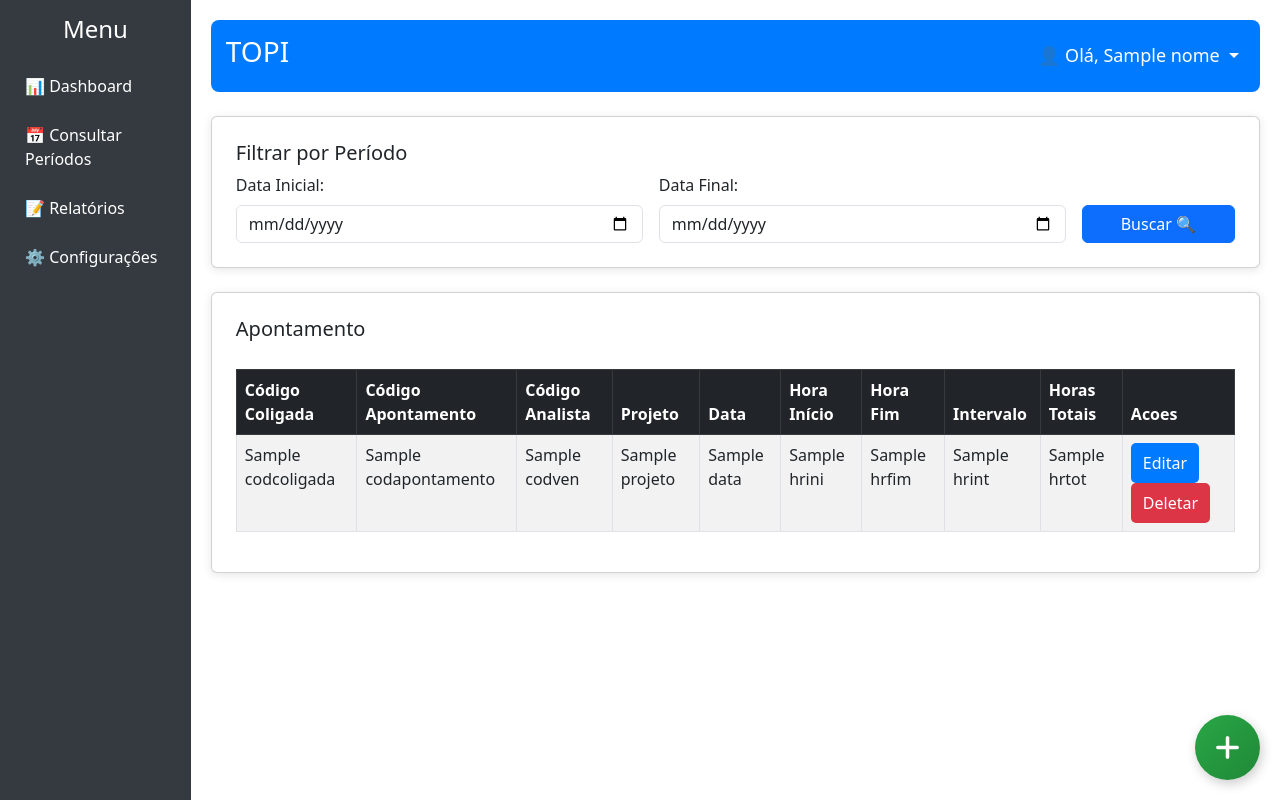
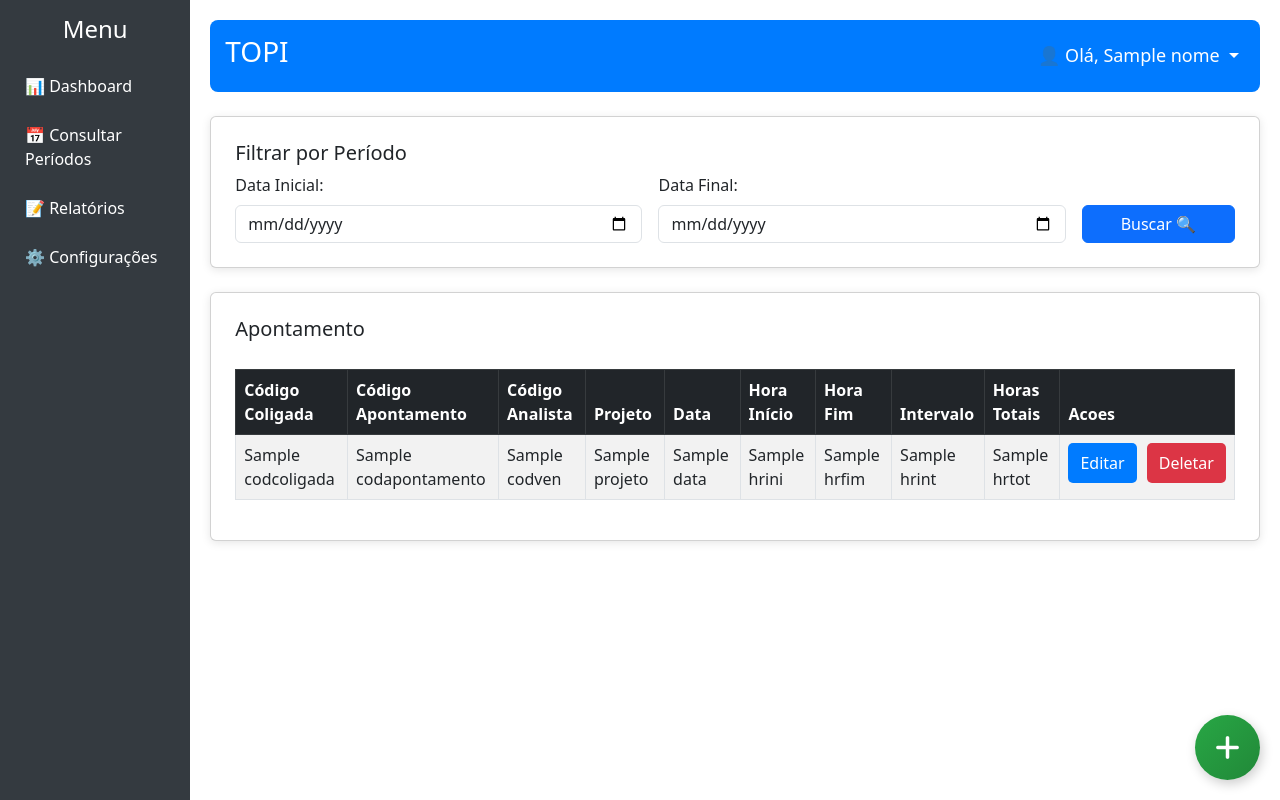
Before and after one commit to Renan-Ald/TOPI--Project, a Flask app: template app/templates/dashboard.html in a window 1280 px wide. Run offline with Flask 3, Linux system fonts and the light colour scheme; the template is opened without the code that fills it: most values are stand-ins (such as "Sample title", 1, 10 or a date in 2020).

Commit message:
ajuste dos botoes no dashboard editar e deletar

```diff
--- a/app/templates/dashboard.html
+++ b/app/templates/dashboard.html
@@ -91,20 +91,21 @@
                                     <td>{{ item.HRINT }}</td>
                                     <td>{{ item.HRTOT }}</td>
                                     <td>
+                                        <div style="display: flex; gap: 10px;">
                                             <a href="{{ url_for('routes.apontamento_page_edit', codcoligada=item.CODCOLIGADA, codapontamento=item.CODAPONTAMENTO) }}"
                                                class="btn-editar"
                                                data-codapontamento="{{ item.CODAPONTAMENTO }}"
-                                        style="display: inline-block; padding: 8px 12px; background-color: #007bff; color: white; text-decoration: none; border-radius: 5px;">
+                                               style="padding: 8px 12px; background-color: #007bff; color: white; text-decoration: none; border-radius: 5px;">
                                                 Editar
                                             </a>
                                             <a href="{{ url_for('routes.apontamento_page_delete', codcoligada=item.CODCOLIGADA, codapontamento=item.CODAPONTAMENTO) }}"
                                                class="btn-deletar"
                                                data-codcoligada="{{ item.CODCOLIGADA }}"
                                                data-codapontamento="{{ item.CODAPONTAMENTO }}"
-                                        style="display: inline-block; padding: 8px 12px; background-color: #dc3545; color: white; text-decoration: none; border-radius: 5px;">
+                                               style="padding: 8px 12px; background-color: #dc3545; color: white; text-decoration: none; border-radius: 5px;">
                                                 Deletar
                                             </a>
-
+                                        </div>
                                     </td>
                                 </tr>
                             {% endfor %}
```
Lines whose indentation alone changed are shown as unchanged.
